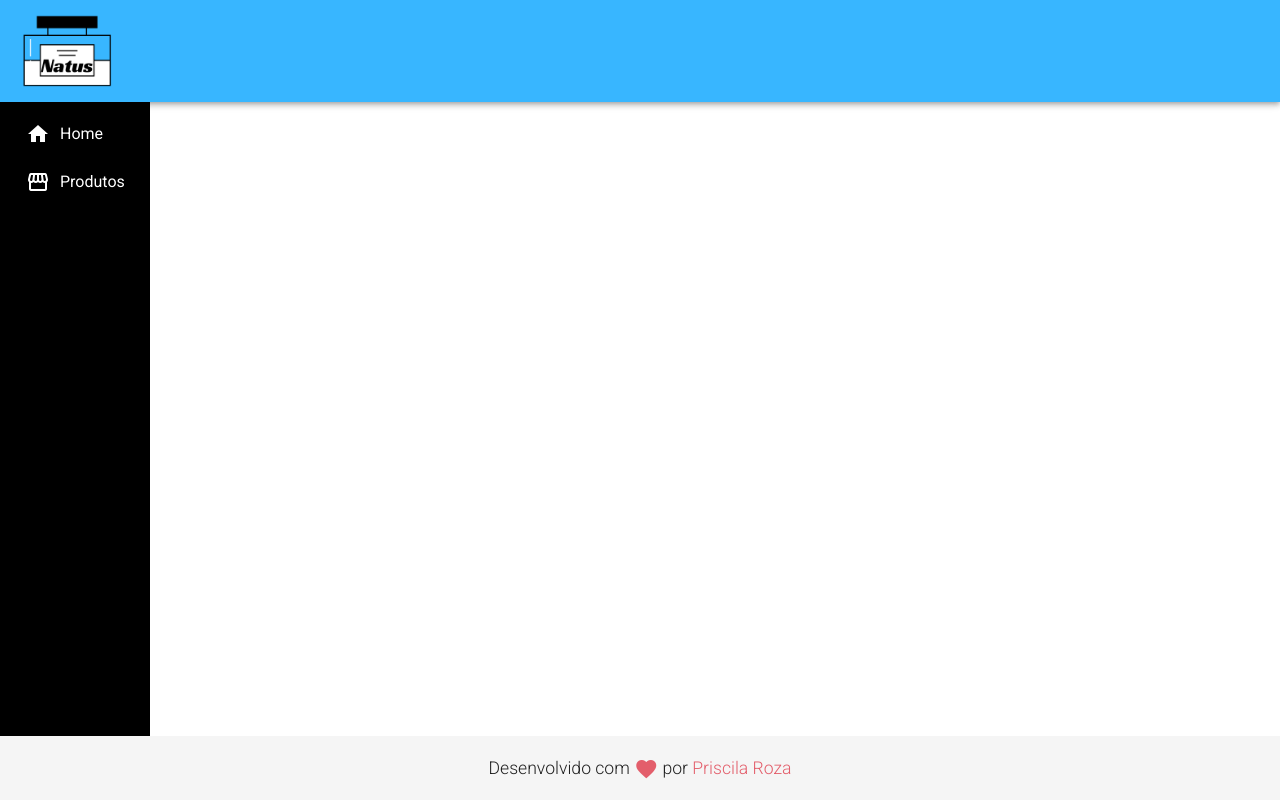
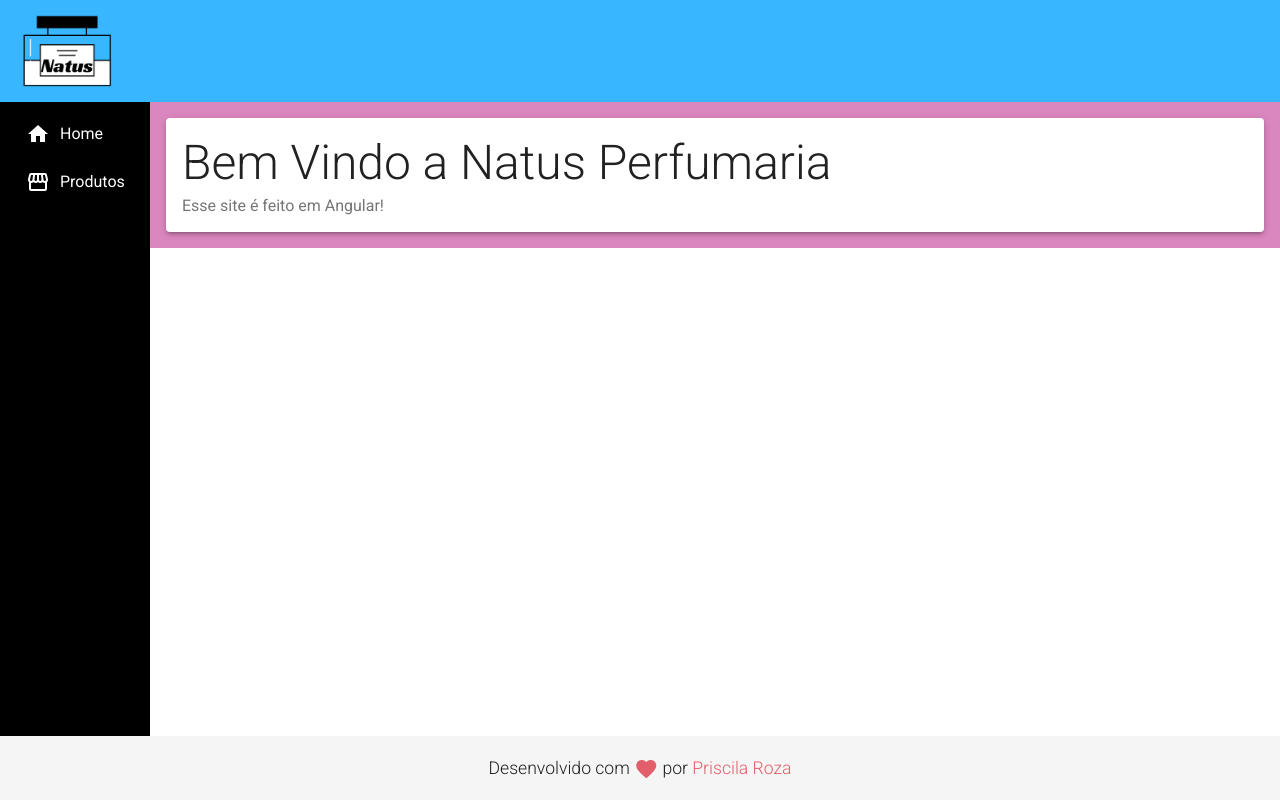
Before and after one commit to PriscilaRoza/Natus_Perfumaria, an Angular app in the folder frontend/: page / in a window 1280 px wide. Built offline with nearby package versions, Linux system fonts and the light colour scheme.

Commit message:
feature[home created]

```diff
--- a/frontend/src/app/components/template/nav/nav.component.html
+++ b/frontend/src/app/components/template/nav/nav.component.html
@@ -17,5 +17,7 @@
             </a>
         </mat-nav-list>
     </mat-sidenav>
-
+    <mat-sidenav-content class="content">
+        <app-home></app-home>
+    </mat-sidenav-content>
 </mat-sidenav-container>
--- /dev/null
+++ b/frontend/src/app/views/home/home.component.css
@@ -0,0 +1,9 @@
+.home .title{
+    font-size: 3rem;
+    font-weight: 300;
+    line-height: 1.2;
+}
+.home .subtitle{
+    font-size: 1rem;
+
+}
--- /dev/null
+++ b/frontend/src/app/views/home/home.component.html
@@ -0,0 +1,11 @@
+
+
+
+<mat-card class="home mat-elevation-z3">
+
+
+  <mat-card-title class="title">Bem Vindo a Natus Perfumaria</mat-card-title>
+  <mat-card-subtitle class="subtitle">
+    Esse site é feito em Angular!
+  </mat-card-subtitle>
+</mat-card>
--- /dev/null
+++ b/frontend/src/app/views/home/home.component.ts
@@ -0,0 +1,15 @@
+import { Component, OnInit } from '@angular/core';
+
+@Component({
+  selector: 'app-home',
+  templateUrl: './home.component.html',
+  styleUrls: ['./home.component.css']
+})
+export class HomeComponent implements OnInit {
+
+  constructor() { }
+
+  ngOnInit(): void {
+  }
+
+}
```
Also changed, not shown: frontend/src/app/app.module.ts (+10 -1 lines).
